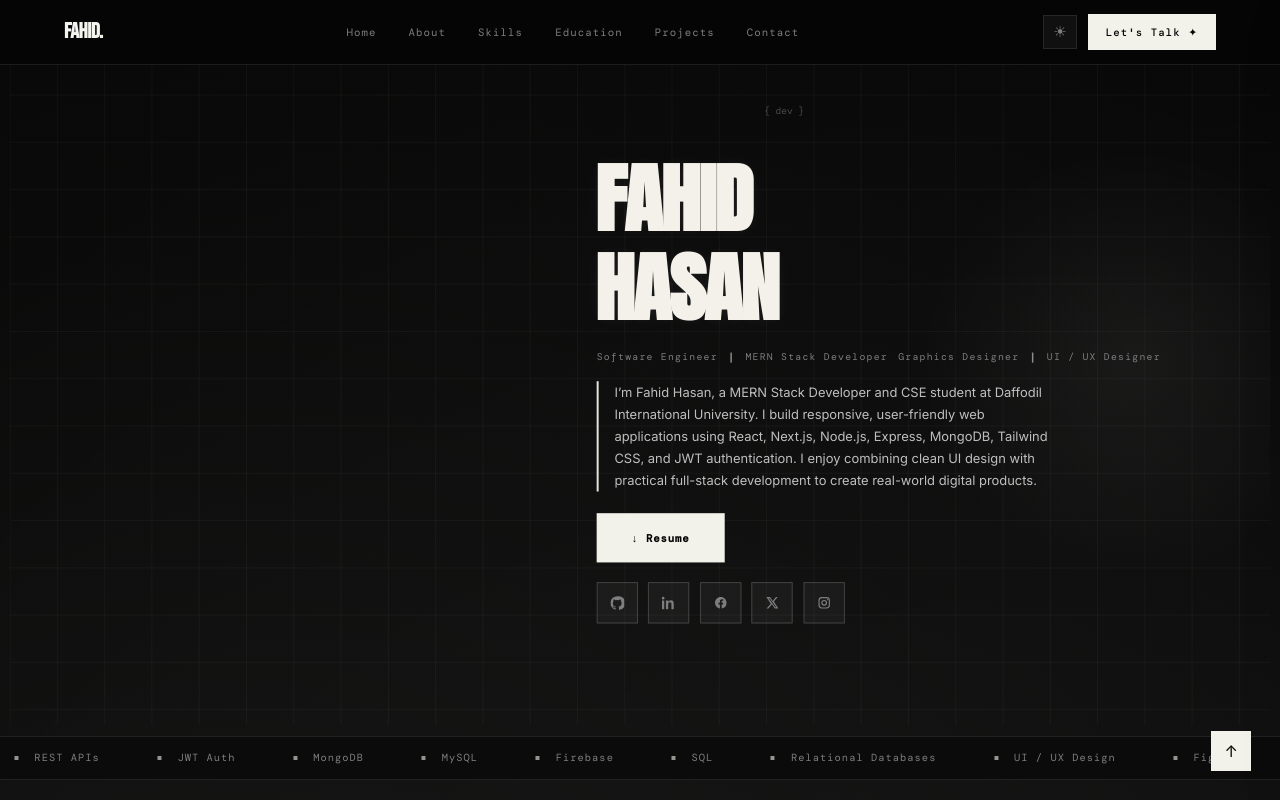
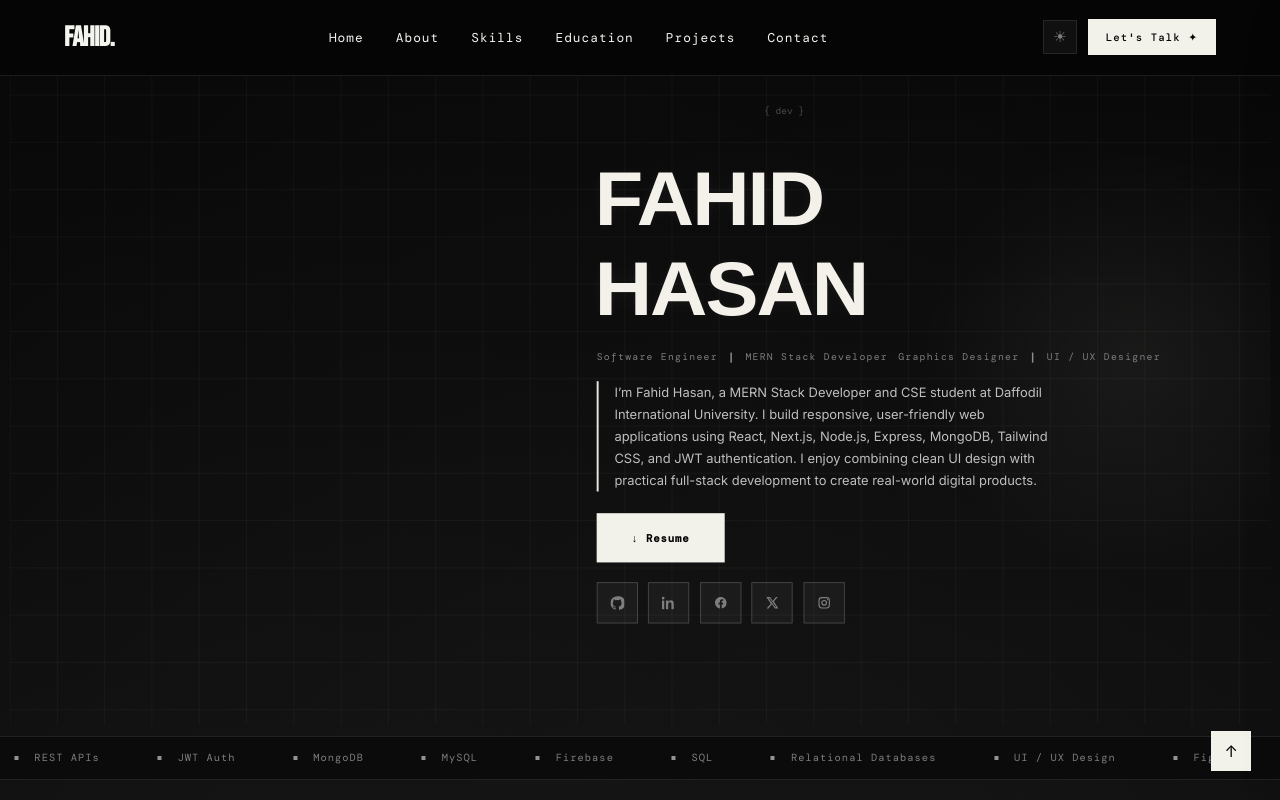
Before and after one commit to fahid2002/Portfolio-V2, a Next.js app: page / in a window 1280 px wide. Shown: the top 800 px of the page. Built offline with nearby package versions, Linux system fonts and the light colour scheme.

Commit message:
first commit

```diff
--- a/src/app/globals.css
+++ b/src/app/globals.css
@@ -81,15 +81,28 @@ body {
     background 0.35s,
     color 0.35s;
 }
-::-webkit-scrollbar {
-  width: 3px;
-}
-::-webkit-scrollbar-thumb {
-  background: var(--hi);
-}
-::selection {
-  background: var(--hi);
-  color: var(--bg);
+/* ── SCROLLBAR ─────────────────────── */
+html::-webkit-scrollbar {
+  width: 8px;
+}
+
+html::-webkit-scrollbar-track {
+  background: var(--bg2);
+}
+
+html::-webkit-scrollbar-thumb {
+  background: var(--text-m);
+  border-radius: 4px;
+  border: 2px solid var(--bg2);
+}
+
+html::-webkit-scrollbar-thumb:hover {
+  background: var(--text-h);
+}
+
+html {
+  scrollbar-width: thin;
+  scrollbar-color: var(--text-m) var(--bg2);
 }
 
 /* ── ANIMATIONS ─────────────────────── */
@@ -262,7 +275,7 @@ nav {
 }
 .nav-logo {
   font-family: var(--ff-h);
-  font-size: 1.35rem;
+  font-size: 1.75rem;
   font-weight: 800;
   color: var(--text-h);
   text-decoration: none;
@@ -278,10 +291,11 @@ nav {
 }
 .nav-links a {
   font-family: var(--ff-mono);
-  font-size: 0.67rem;
-  color: var(--text-m);
+  font-size: 0.80rem;
+  font-weight: 100;
+  color: var(--text-h); /* ← changed from var(--text-m) */
   text-decoration: none;
-  letter-spacing: 0.1em;
+  letter-spacing: 0.08em;
   position: relative;
   transition: color 0.25s;
 }
@@ -725,19 +739,12 @@ nav {
   display:flex;
   flex-direction:column;
   align-items:flex-start;
-
-  font-family:'Anton',sans-serif;
-
+  font-family:'Poppins',sans-serif;
   font-size:clamp(4rem,8vw,6.8rem);
-
   line-height:.92;
-
   letter-spacing:-0.025em;
-
   font-weight:400;
-
   margin-bottom:1.6rem;
-
   text-transform:uppercase;
 }
 
@@ -2256,9 +2263,6 @@ footer {
     linear-gradient(90deg, rgba(0, 0, 0, 0.035) 1px, transparent 1px) !important;
 }
 
-::-webkit-scrollbar-thumb {
-  background: var(--hi) !important;
-}
 
 
 /* ===== HERO FINAL FIX: split name, bold text, badge under photo ===== */
@@ -2340,7 +2344,7 @@ footer {
 
 /* FAHID and HASAN as two separate bold lines */
 .hero-name{
-  font-family:'Anton',sans-serif !important;
+  font-family:'Poppins',sans-serif !important;
   display:flex !important;
   flex-direction:column !important;
   font-size:clamp(4rem,7.6vw,6.7rem) !important;
```
